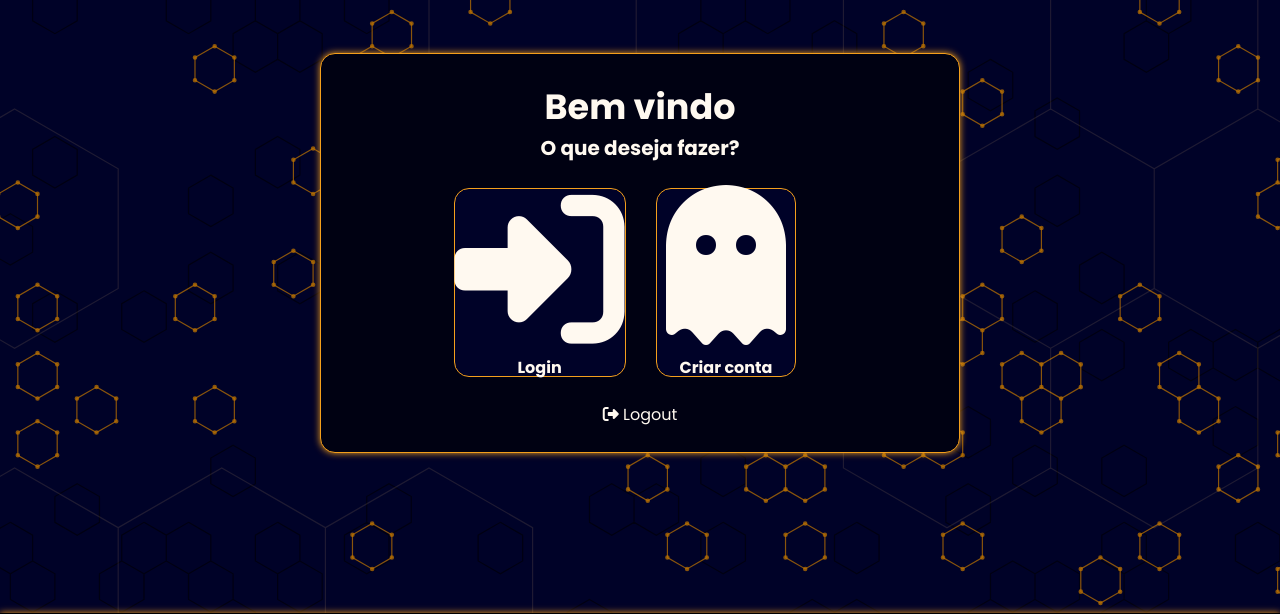
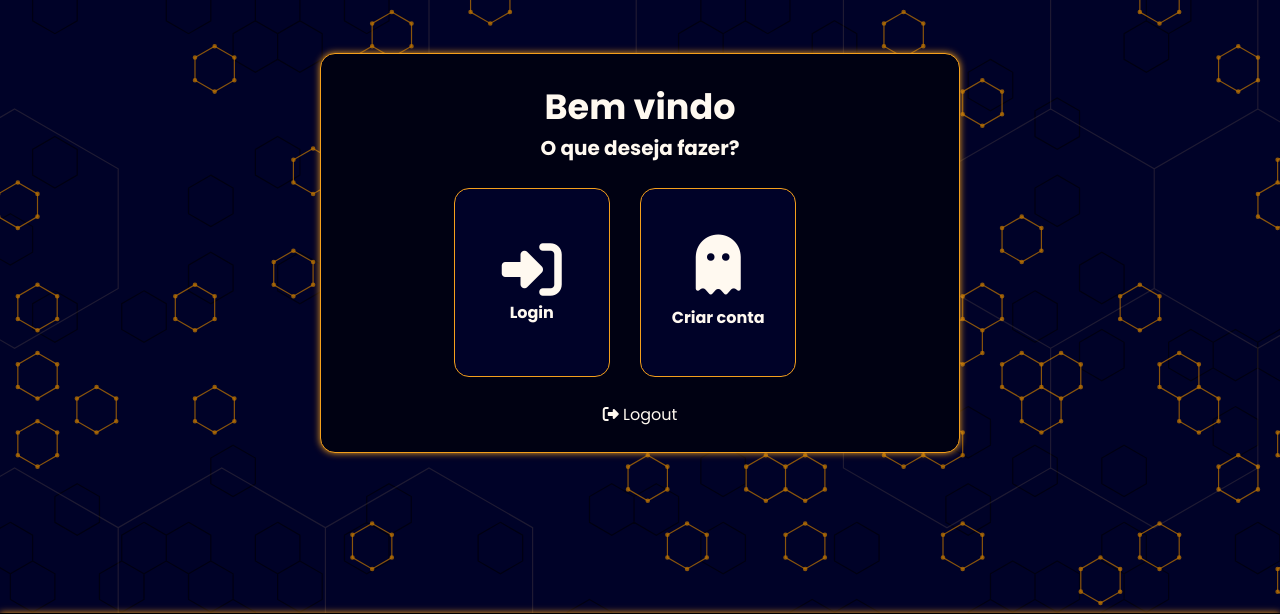
Before and after one commit to Reis567/chat3Django, a Django app: page / in a window 1280 px wide. Shown: the part 147-761 px from the top of the page. Run offline with Django 4.2, Linux system fonts and the light colour scheme; some libraries are stand-ins or nearby versions.

Commit message:
buttons div to tag button

```diff
--- a/static/css/style.css
+++ b/static/css/style.css
@@ -157,13 +157,13 @@ nav .nav-auth{
     box-shadow: var(--ylw-shd-ltr);
 }
 
-.chat-button a{
+.chat-button span{
     text-align: center;
     color: var(--white);
     font-weight: bold;
 }
-.chat-button a i{
-    font-size: 170px;
+.chat-button span i{
+    font-size: 60px;
 }
 .home-buttons .profile-button{
     display: flex;
@@ -185,13 +185,13 @@ nav .nav-auth{
     box-shadow: var(--ylw-shd-ltr);
 }
 
-.profile-button a{
+.profile-button span{
     text-align: center;
     color: var(--white);
     font-weight: bold;
 }
-.profile-button a i{
-    font-size: 160px;
+.profile-button span i{
+    font-size: 60px;
     margin-bottom: 10px;
 }
 
@@ -216,13 +216,13 @@ nav .nav-auth{
     box-shadow: var(--ylw-shd-ltr);
 }
 
-.login-home-button a{
+.login-home-button span{
     text-align: center;
     color: var(--white);
     font-weight: bold;
 }
-.login-home-button a i{
-    font-size: 170px;
+.login-home-button span i{
+    font-size: 60px;
 }
 
 .home-buttons .register-home-button {
@@ -246,12 +246,12 @@ nav .nav-auth{
 }
 
 
-.register-home-button a{
+.register-home-button span{
     text-align: center;
     color: var(--white);
     font-weight: bold;
 }
-.register-home-button a i{
-    font-size: 160px;
+.register-home-button span i{
+    font-size: 60px;
     margin-bottom: 10px;
 }
--- a/templates/home.html
+++ b/templates/home.html
@@ -23,42 +23,47 @@
 
             {% if user.is_authenticated %}
 
-                <div class="chat-button">
+                <button onclick="window.location.href = {% url 'rooms' %}" class="chat-button">
 
-                    <a href="{% url 'rooms' %}">
+                    <span>
                         <i class="fa-solid fa-comment"></i>
                         <br>
-                        Ver chats</a>
+                        Ver chats
+                    </span>
 
-                </div>
 
-                <div class="profile-button">
+                </button>
 
-                    <a href="#">
+                <button class="profile-button">
+
+                    <span>
                         <i class="fa-solid fa-user"></i>
                         <br>
-                        Meu perfil</a>
+                        Meu perfil
+                    </span>
 
-                </div>
+                </button>
             {% else %}
 
-                <div class="login-home-button">
+                <button onclick="window.location.href = {% url 'login' %}" class="login-home-button">
 
-                    <a href="{% url 'login' %}">
+                    <span>
                         <i class="fa-solid fa-right-to-bracket"></i>
                         <br>
-                        Login</a>
+                        Login
+                    </span>
 
-                </div>
+                </button>
 
-                <div class="register-home-button">
+                <button  onclick="window.location.href = {% url 'register' %}" class="register-home-button">
 
-                    <a href="{% url 'register' %}">
+                    <span>
                         <i class="fa-solid fa-ghost"></i>
                         <br>
-                        Criar conta</a>
+                        Criar conta
+                    </span>
 
-                </div>
+                </button>
             {% endif %}
 
 
```
Also changed, not shown: db.sqlite3.
